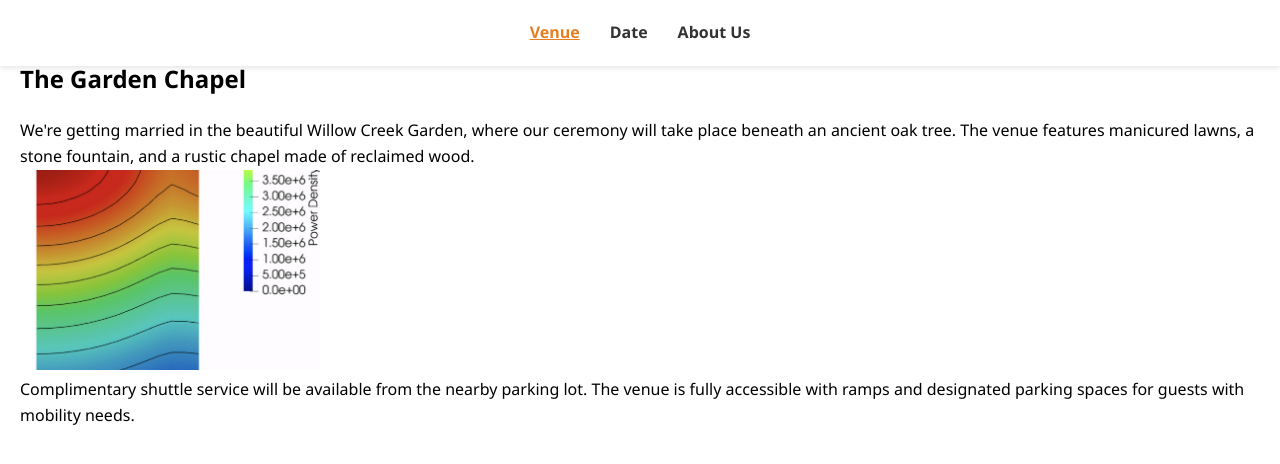
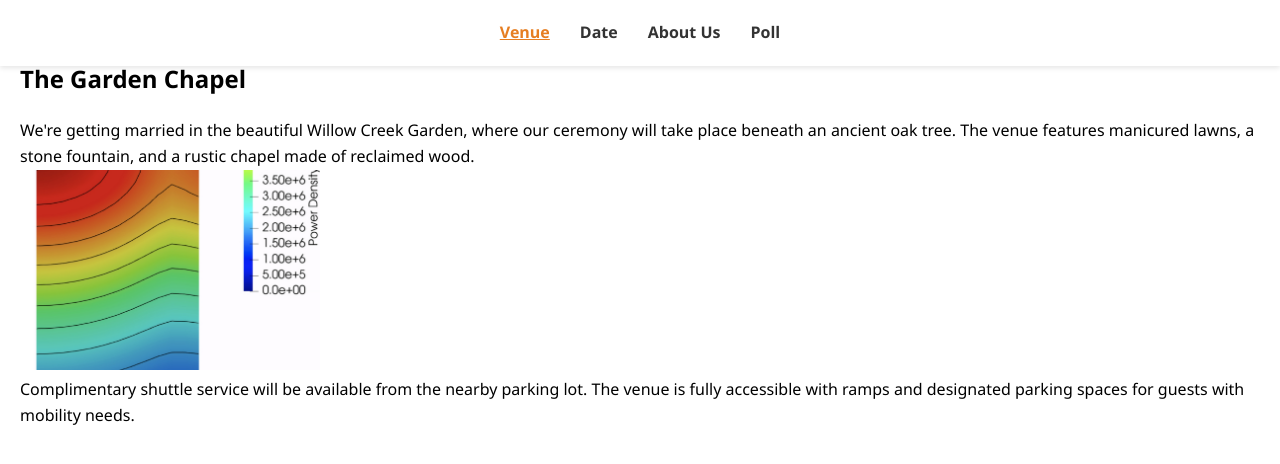
Before and after one commit to A-Malin/Invitation, a plain HTML site: page index.html in a window 1280 px wide. Shown: the top 464 px of the page. Drawn offline with Linux system fonts and the light colour scheme.

Commit message:
Update index.html

```diff
--- a/index.html
+++ b/index.html
@@ -91,6 +91,7 @@ section.active {
         <a href="#venue" class="nav-link">Venue</a>
         <a href="#date" class="nav-link">Date</a>
         <a href="#about" class="nav-link">About Us</a>
+        <a href="#poll" class="nav-link">Poll</a>
     </nav>
 </header>
 
```
